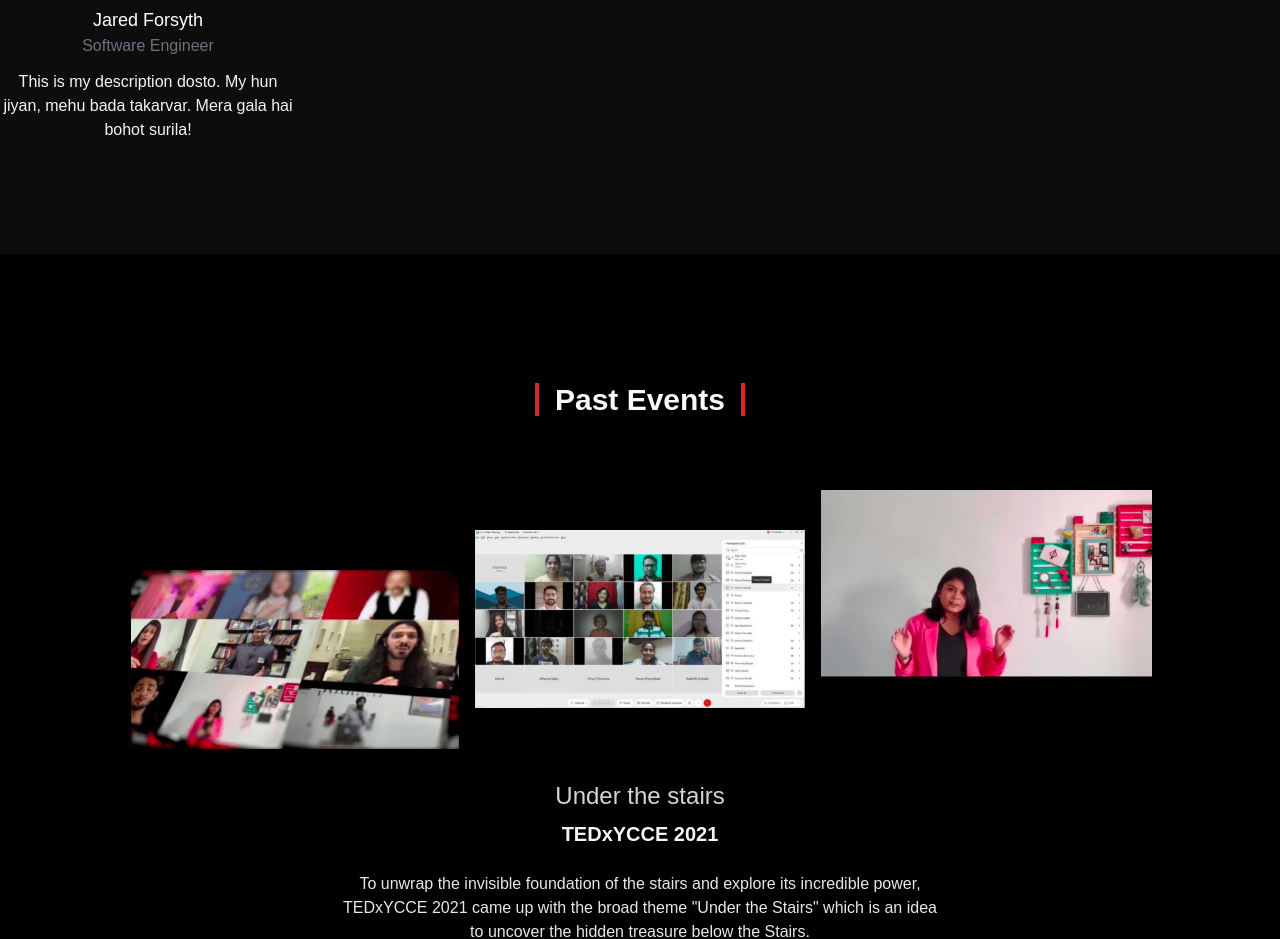
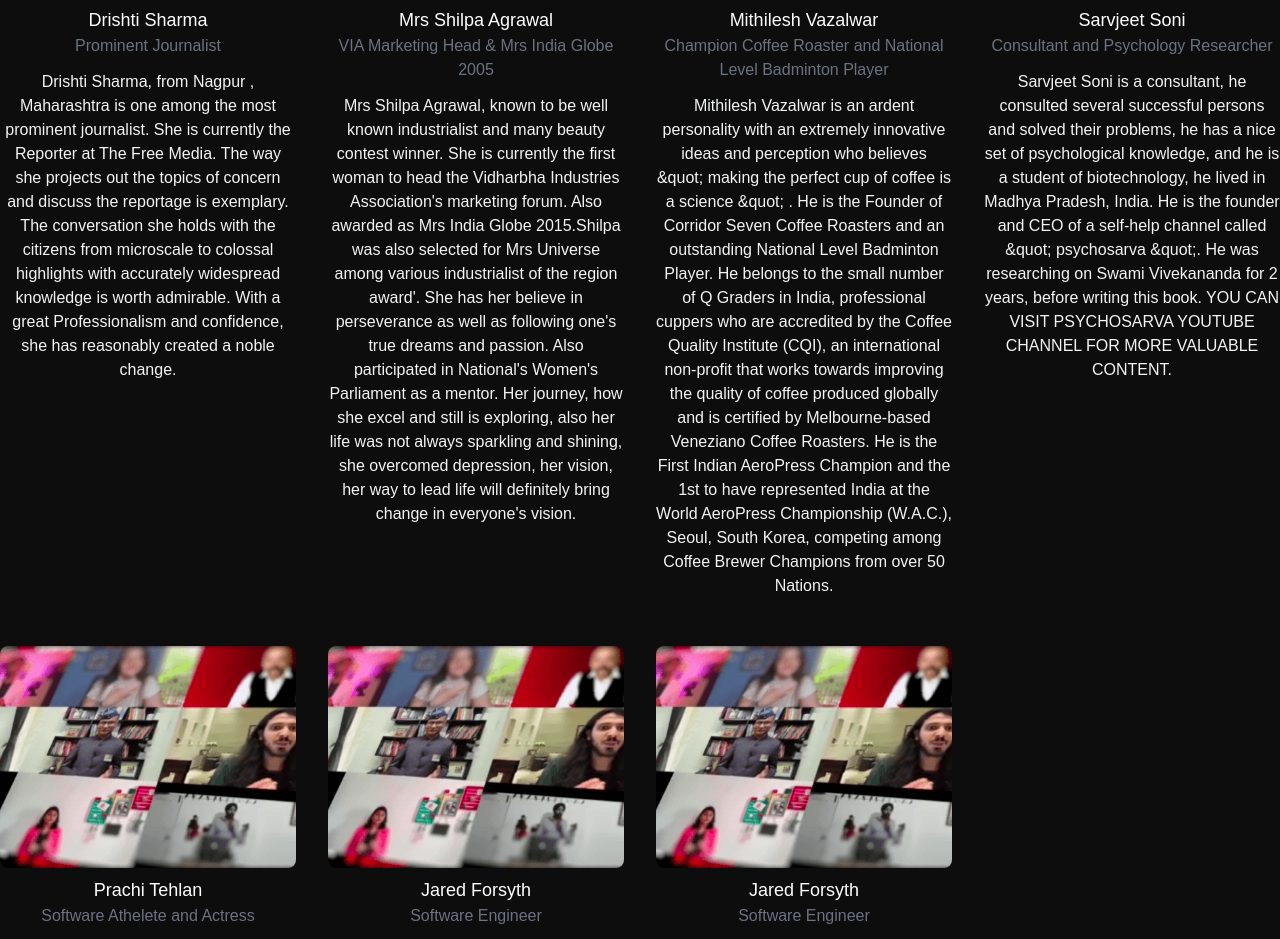
Before and after one commit to TEDxYCCE/tedxycce2022, a Next.js app: page / in a window 1280 px wide. Shown: the part 1418-2357 px from the top of the page. Built offline with nearby package versions, Linux system fonts and the light colour scheme; a small style sheet from the web is missing.

Commit message:
added text data

```diff
--- a/data/speakers.ts
+++ b/data/speakers.ts
@@ -9,6 +9,45 @@
 
 export const speakersData: speaker[] = [
   {
+    name: "Drishti Sharma",
+    title: "Prominent Journalist",
+    desc: "Drishti Sharma, from Nagpur , Maharashtra is one among the most prominent journalist. She is currently the Reporter at The Free Media. The way she projects out the topics of concern and discuss the reportage is exemplary. The conversation she holds with the citizens from microscale to colossal highlights with accurately widespread knowledge is worth admirable. With a great Professionalism and confidence, she has reasonably created a noble change.",
+    photo: getPhotoURL("1", true),
+  },
+  {
+    name: "Mrs Shilpa Agrawal",
+    title: "VIA Marketing Head & Mrs India Globe 2005",
+    desc: "Mrs Shilpa Agrawal,  known to be well known industrialist and many beauty contest winner. She is currently the first woman to head the Vidharbha Industries Association's marketing forum. Also awarded as Mrs India Globe 2015.Shilpa was also selected for Mrs Universe among various  industrialist of the region award'.\
+    She has her believe in perseverance as well as following one's true dreams and passion.\
+    Also participated in National's Women's Parliament as a mentor.\
+    Her journey, how she excel and still is exploring, also her life was not always sparkling and shining, she overcomed depression, her vision, her way to lead life will definitely bring change in everyone's vision.",
+    photo: getPhotoURL("1", true),
+  },
+  {
+    name: "Mithilesh Vazalwar",
+    title: "Champion Coffee Roaster and National Level Badminton Player",
+    desc: "Mithilesh Vazalwar is an ardent personality with an extremely innovative ideas and perception who believes &quot; making the perfect cup of coffee is a science &quot; . He is the Founder of Corridor Seven Coffee Roasters and an outstanding National Level Badminton Player. He belongs to the small number of Q Graders in India, professional cuppers who are accredited by the Coffee Quality Institute (CQI), an international non-profit that works towards improving the quality of coffee produced globally and is certified by Melbourne-based Veneziano Coffee Roasters. He is the First Indian AeroPress Champion and the 1st to have represented India at the World AeroPress Championship (W.A.C.), Seoul, South Korea, competing among Coffee Brewer Champions from over 50 Nations.",
+    photo: getPhotoURL("1", true),
+  },
+  {
+    name: "Sarvjeet Soni",
+    title: "Consultant and Psychology Researcher",
+    desc: "Sarvjeet Soni is a consultant, he consulted several successful persons and solved their problems, he has a nice set of psychological knowledge, and he is a student of biotechnology, he lived in Madhya Pradesh, India. He is the founder and CEO of a self-help channel called &quot; psychosarva &quot;. He was researching on Swami Vivekananda for 2 years, before writing this book. YOU CAN VISIT PSYCHOSARVA YOUTUBE CHANNEL FOR MORE VALUABLE CONTENT.",
+    photo: getPhotoURL("1", true),
+  },
+  {
+    name: "Prachi Tehlan",
+    title: "Software Athelete and Actress",
+    desc: "Prachi Tehlan is an Indian netball and basketball player, and an actress.Also known as &quot; Queen of The Court&quot;  & &quot;Lass of The Rings&quot;.She Worked in Panjabi and malayalam films and was also a part of TV serial and many short films.Awarded as Sports Women of the Year 2010 by Jesus and Mary College and recognized as a Sports Achiever in Delhi University Achievers List. Many award winner Prachi Tehlan is inspiration of every girl out there. She is leading example of how one can be unstoppable and achieve everything in life",
+    photo: getPhotoURL("1", true),
+  },
+  {
+    name: "Jared Forsyth",
+    title: "Software Engineer",
+    desc: "This is my description dosto. My hun jiyan, mehu bada takarvar. Mera gala hai bohot surila!",
+    photo: getPhotoURL("1", true),
+  },
+  {
     name: "Jared Forsyth",
     title: "Software Engineer",
     desc: "This is my description dosto. My hun jiyan, mehu bada takarvar. Mera gala hai bohot surila!",
```
